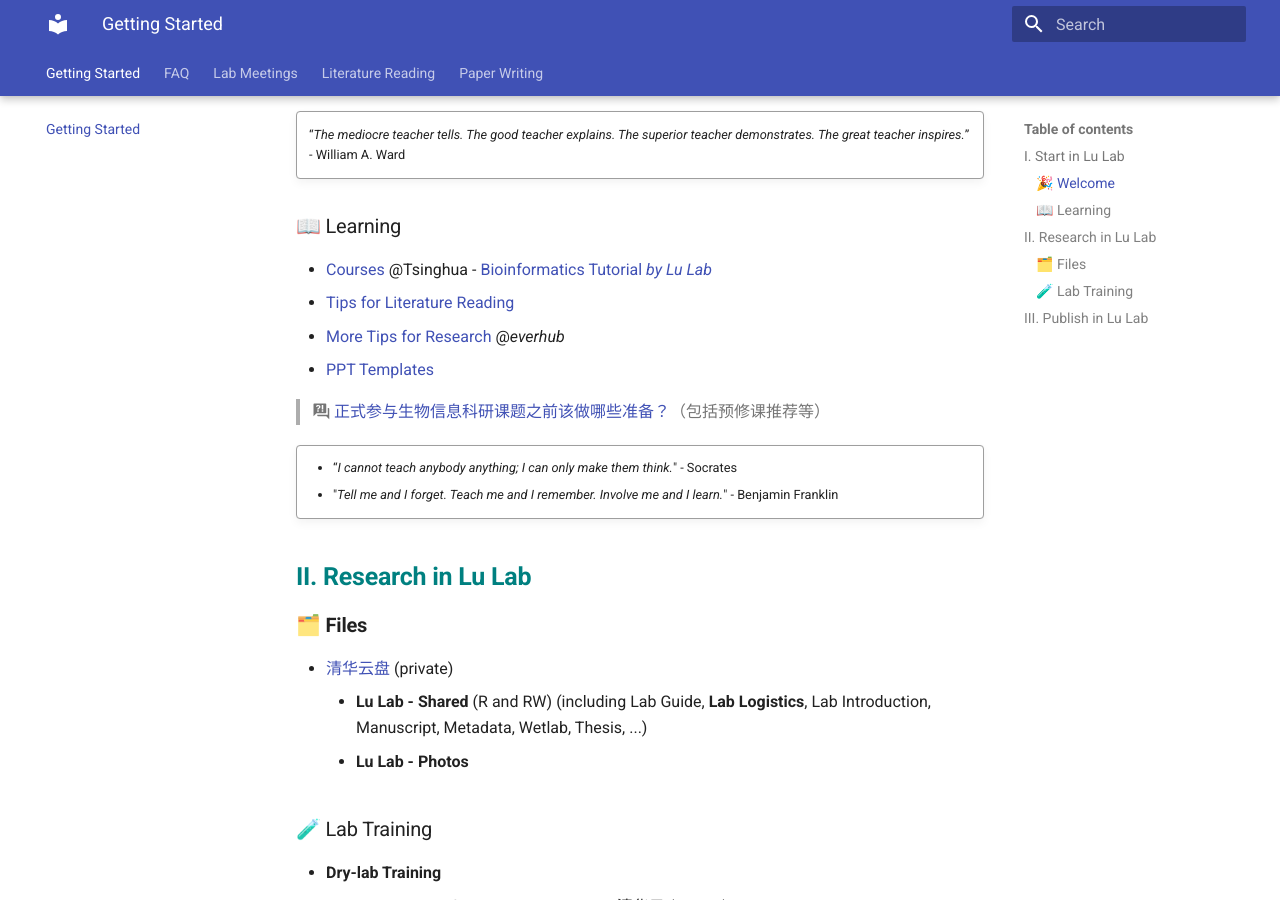
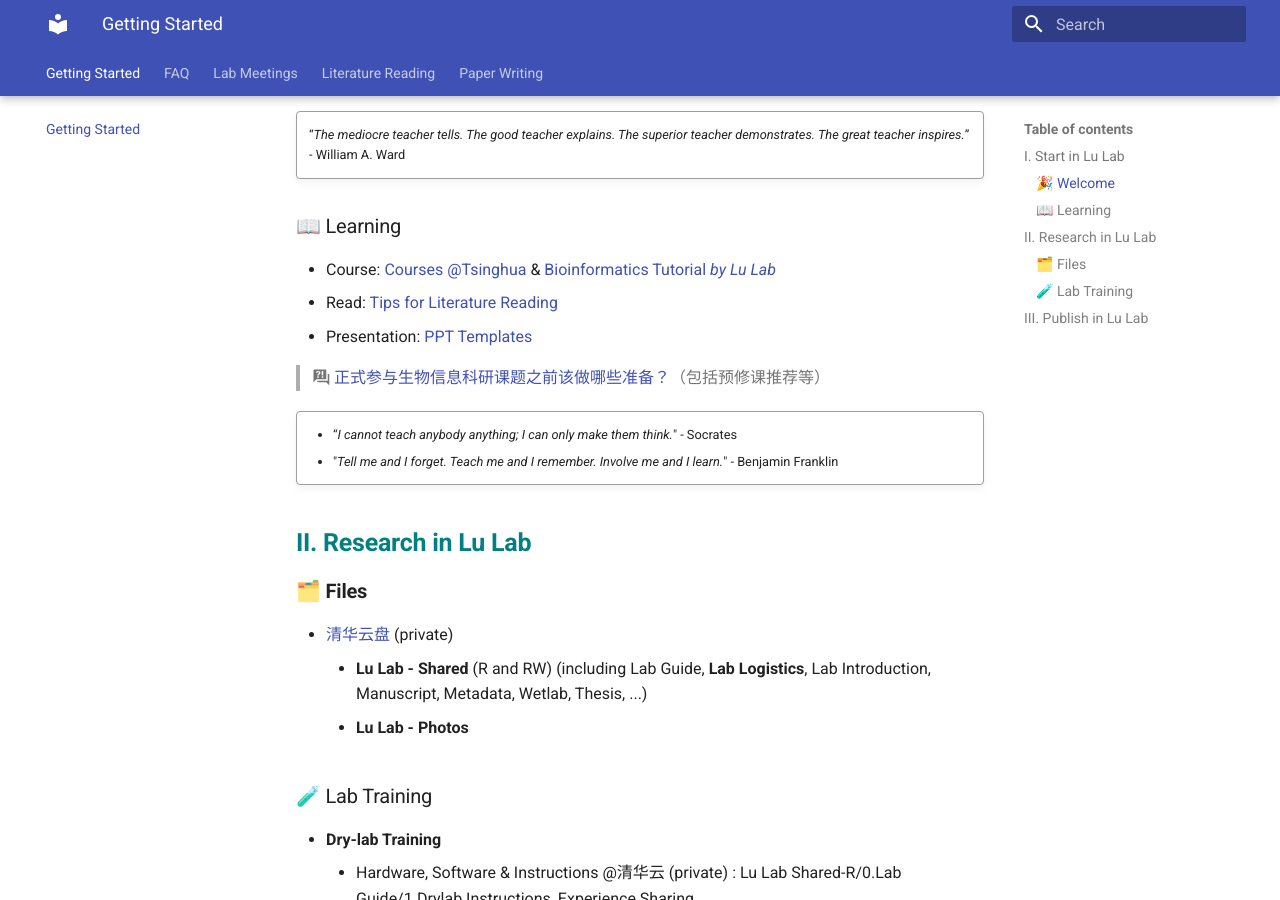
Before and after one commit to lulab/mkdocs, an MkDocs documentation site: the page built from docs/index.md, in a window 1280 px wide and 900 px high, scrolled down 368 px. Built offline with MkDocs 1.6.1 and Material for MkDocs 9.7.7, drawn with Linux system fonts in a browser that asks for light colours.

Commit message:
Update index.md

```diff
--- a/docs/index.md
+++ b/docs/index.md
@@ -17,10 +17,9 @@
 
 ### 📖 Learning
 
-* [Courses](https://lulab.life.tsinghua.edu.cn/ncrnalab/courses/) @Tsinghua - [Bioinformatics Tutorial _by Lu Lab_](https://book.ncrnalab.org/teaching)
-* [Tips for Literature Reading](reading/reading.md)
-  * [More Tips for Research](https://www.yinxiang.com/everhub/personal/336255) @_everhub_ &#x20;
-* [PPT Templates](https://cloud.tsinghua.edu.cn/d/54e8815e603f4cccb951/)
+* Course: [Courses @Tsinghua](https://lulab.life.tsinghua.edu.cn/ncrnalab/courses/)  &  [Bioinformatics Tutorial _by Lu Lab_](https://book.ncrnalab.org/teaching)
+* Read: [Tips for Literature Reading](reading/reading.md)
+* Presentation: [PPT Templates](https://cloud.tsinghua.edu.cn/d/54e8815e603f4cccb951/)
 
 > :material-frequently-asked-questions: [正式参与生物信息科研课题之前该做哪些准备？](faq/faq-2.md#pre)（包括预修课推荐等）
 
```
